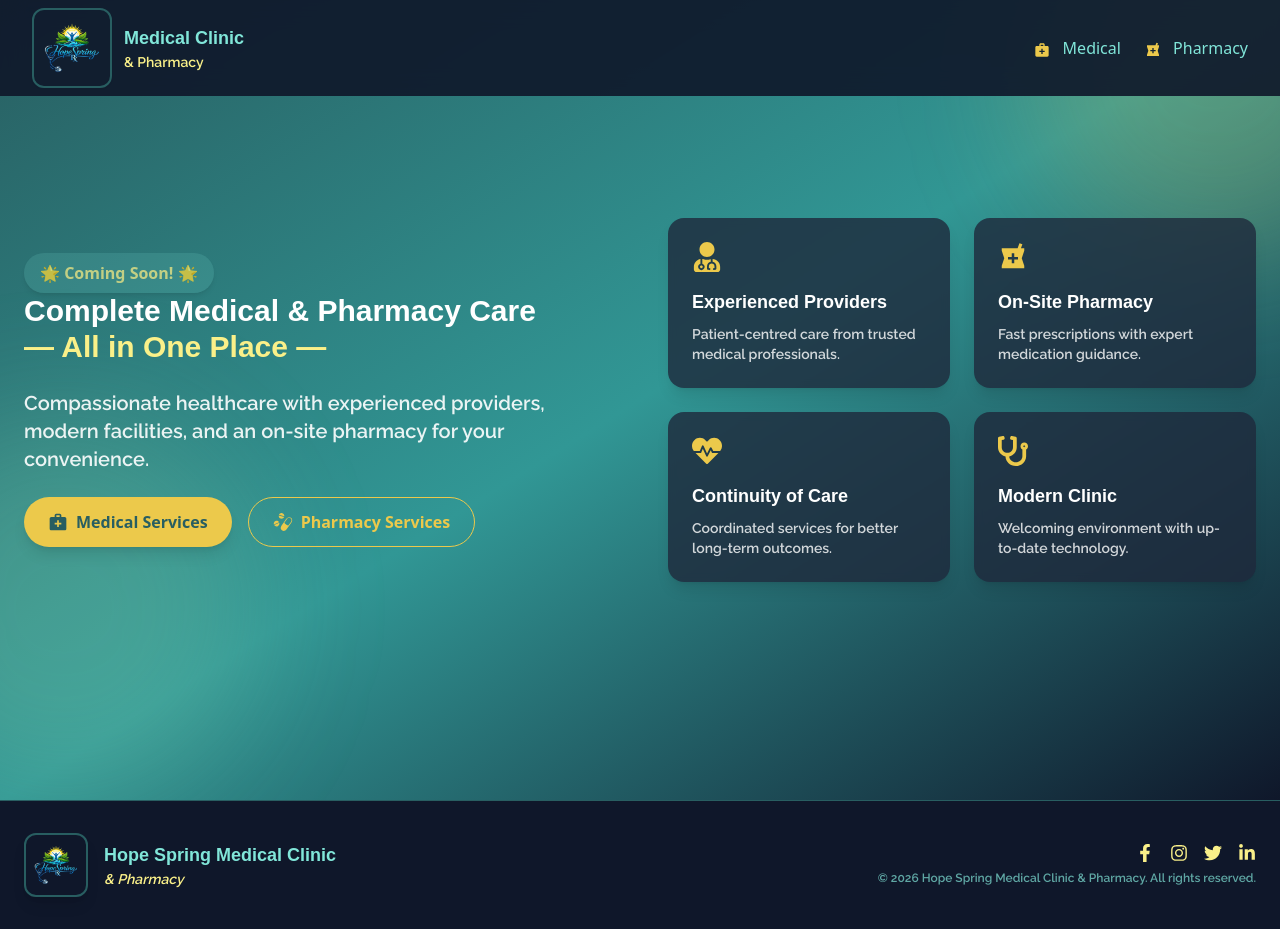
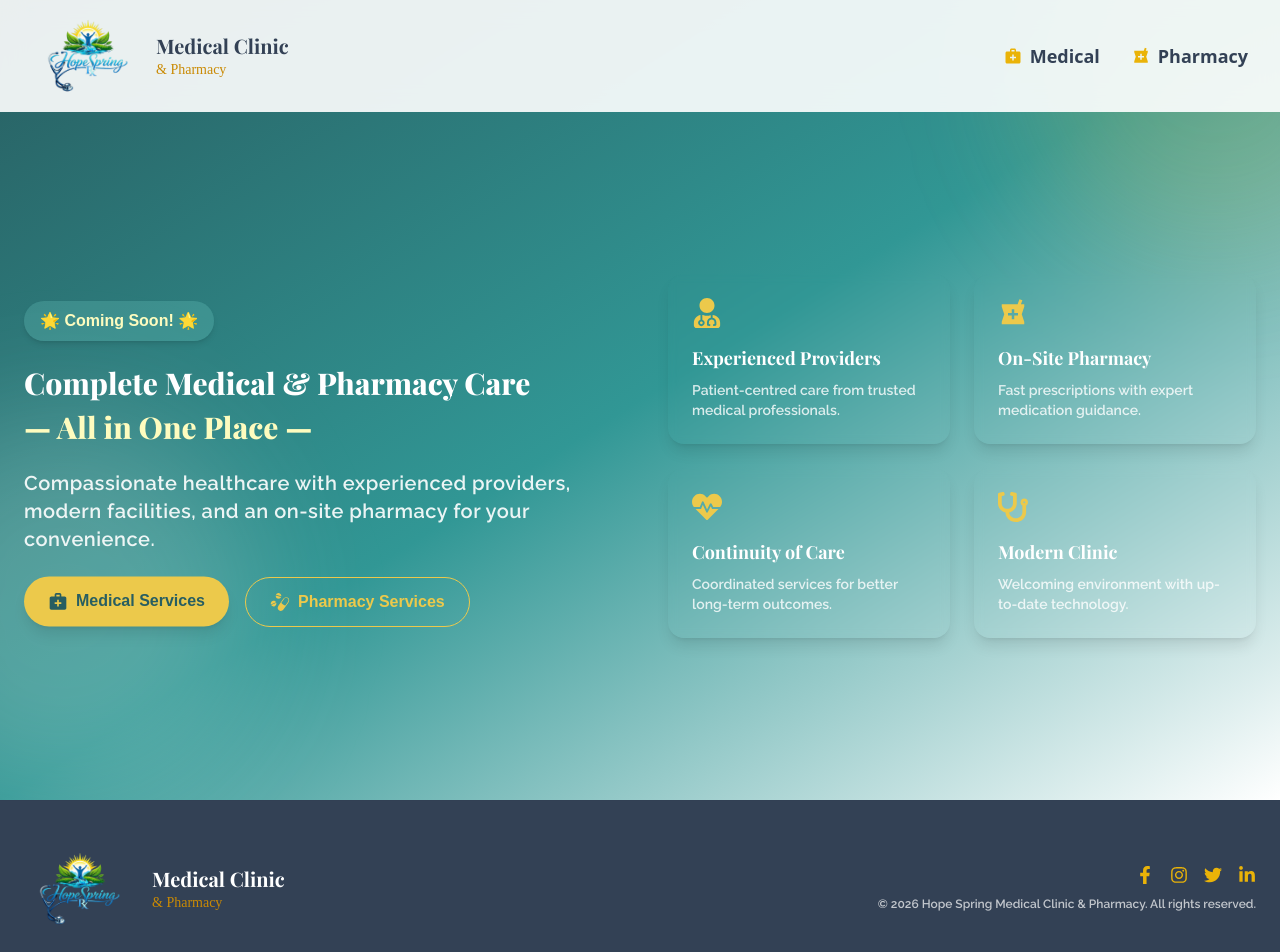
Before and after one commit to IshaPatel-1992/HopeSpringClinicPharmacy, a React (Create React App) app: page / in a window 1280 px wide. Shown: the top 952 px of the page. Before the commit the page ends 929 px from the top, so only its background shows below. Built offline with nearby package versions, Linux system fonts and the light colour scheme.

Commit message:
Theme changes from dark to light

```diff
--- a/src/components/Footer.jsx
+++ b/src/components/Footer.jsx
@@ -1,5 +1,5 @@
 import React from "react";
-import logo from "../assets/logo/Logo1.png";
+import logo from "../assets/logo/hope_spring_logo_2048.png";
 import {
   FaFacebookF,
   FaInstagram,
@@ -9,34 +9,38 @@ import {
 
 export default function Footer() {
   return (
-    <footer className="bg-dark text-white py-8 font-raleway border-t border-teal-dark">
+    <footer className="bg-blue-darkBlue text-white py-8 font-raleway border-t border-blue-darkBlue/70">
       <div className="max-w-7xl mx-auto px-6 flex flex-col md:flex-row items-center justify-between">
 
         {/* Logo and Clinic Name */}
-        <div className="flex items-center space-x-4 mb-4 md:mb-0">
-          <img
+        <div className="flex items-center space-x-4 mb-6 md:mb-0">
+         <img
             src={logo}
-            alt="Hope Spring Logo"
-            className="h-16 w-auto rounded-xl border-2 border-teal-dark shadow-lg transition duration-500 hover:scale-105"
+            alt="Clinic Logo"
+            className="h-24 md:h-28 w-auto"
           />
           <div className="leading-tight">
-            <div className="text-lg text-teal-light font-semibold font-space">
-              Hope Spring Medical Clinic
-            </div>
-            <div className="text-sm text-yellow-light italic font-raleway">
+            <div className="text-white font-bold text-xl" style={{ fontFamily: "'Playfair Display', serif" }}>
+  Medical Clinic
+</div>
+
+            <div
+              className="text-sm text-yellow-600"
+              style={{ fontFamily: "'Great Vibes', cursive" }}
+            >
               & Pharmacy
             </div>
           </div>
         </div>
 
         {/* Socials & Copyright */}
-        <div className="flex flex-col items-center md:items-end space-y-2">
-          <div className="flex space-x-4 text-yellow-light text-lg">
+        <div className="flex flex-col items-center md:items-end space-y-3">
+          <div className="flex space-x-4 text-yellow-500 text-lg">
             <a
               href="https://www.facebook.com"
               target="_blank"
               rel="noopener noreferrer"
-              className="hover:text-teal-light transition duration-300"
+              className="hover:text-white transition duration-300"
               aria-label="Facebook"
             >
               <FaFacebookF />
@@ -45,7 +49,7 @@ export default function Footer() {
               href="https://www.instagram.com"
               target="_blank"
               rel="noopener noreferrer"
-              className="hover:text-teal-light transition duration-300"
+              className="hover:text-white transition duration-300"
               aria-label="Instagram"
             >
               <FaInstagram />
@@ -54,7 +58,7 @@ export default function Footer() {
               href="https://twitter.com"
               target="_blank"
               rel="noopener noreferrer"
-              className="hover:text-teal-light transition duration-300"
+              className="hover:text-white transition duration-300"
               aria-label="Twitter"
             >
               <FaTwitter />
@@ -63,14 +67,14 @@ export default function Footer() {
               href="https://www.linkedin.com"
               target="_blank"
               rel="noopener noreferrer"
-              className="hover:text-teal-light transition duration-300"
+              className="hover:text-white transition duration-300"
               aria-label="LinkedIn"
             >
               <FaLinkedinIn />
             </a>
           </div>
 
-          <div className="text-xs text-teal-light/70 text-center md:text-right mt-1">
+          <div className="text-xs text-white/70 text-center md:text-right mt-1">
             &copy; {new Date().getFullYear()} Hope Spring Medical Clinic & Pharmacy. All rights reserved.
           </div>
         </div>
--- a/src/components/Hero.jsx
+++ b/src/components/Hero.jsx
@@ -8,42 +8,58 @@ export default function HeroSection() {
   return (
     <section
       id="home"
-      className="relative min-h-screen flex items-center bg-gradient-to-br from-teal-dark via-teal to-dark text-white overflow-hidden"
+      className="relative min-h-screen flex items-center pt-28 bg-gradient-to-br from-teal-dark via-teal to-dark text-white overflow-hidden"
     >
       {/* Ambient background glow */}
       <div className="absolute -top-32 -right-32 w-96 h-96 bg-yellow/20 rounded-full blur-3xl" />
       <div className="absolute bottom-0 -left-32 w-96 h-96 bg-green-light/20 rounded-full blur-3xl" />
 
       <div className="relative z-10 max-w-7xl mx-auto px-6 grid grid-cols-1 md:grid-cols-2 gap-14 items-center">
-
         {/* LEFT: Content */}
-        <div>
-          {/* <span className="inline-block mb-4 px-4 py-1 rounded-full bg-yellow text-teal-dark font-bold shadow">
-            Accepting New Patients
-          </span> */}
-
+        <div className="space-y-6">
           {/* Coming Soon Banner */}
-          <p className="mt-4 inline-block px-4 py-2 bg-teal-light/20 text-yellow-light font-semibold rounded-full animate-pulse shadow-md">
+          <p
+            className="mt-4 inline-block px-4 py-2 bg-teal-light/20 text-yellow-light font-semibold rounded-full animate-fadeSlideUp shadow-md font-space"
+            style={{ animationDelay: "0.1s" }}
+          >
             🌟 Coming Soon! 🌟
           </p>
 
-          <h2 className="text-2xl md:text-3xl font-extrabold leading-tight mb-6 font-space">
+          {/* Hero Heading */}
+          <h3
+            className="text-3xl md:text-3xl font-extrabold leading-tight mt-6 mb-6 animate-fadeSlideUp"
+            style={{
+              fontFamily: "'Playfair Display', serif",
+              animationDelay: "0.3s",
+            }}
+          >
             Complete Medical & Pharmacy Care
-            <span className="block text-yellow-light">
+            <span className="block text-yellow-light text-1xl md:text-1xl mt-2">
               — All in One Place —
             </span>
-          </h2>
+          </h3>
 
-          <p className="text-lg md:text-xl text-white/90 mb-6 max-w-xl font-raleway">
+          {/* Hero Paragraph */}
+          <p
+            className="text-lg md:text-xl text-white/90 max-w-xl tracking-wide animate-fadeSlideUp"
+            style={{
+              fontFamily: "'Raleway', sans-serif",
+              animationDelay: "0.5s",
+            }}
+          >
             Compassionate healthcare with experienced providers, modern
             facilities, and an on-site pharmacy for your convenience.
           </p>
 
-          {/* CTAs */}
-          <div className="flex flex-col sm:flex-row gap-4 mb-4">
+          {/* CTA Buttons */}
+          <div
+            className="flex flex-col sm:flex-row gap-4 animate-fadeSlideUp"
+            style={{ animationDelay: "0.7s" }}
+          >
             <Link
               to="/medical-services"
-              className="inline-flex items-center gap-2 px-6 py-3 bg-yellow hover:bg-yellow-dark text-teal-dark font-semibold rounded-full shadow-lg transition"
+              className="inline-flex items-center gap-2 px-6 py-3 bg-yellow hover:bg-yellow-dark text-teal-dark font-semibold font-space rounded-full shadow-lg transition transform hover:scale-105 hover:shadow-[0_0_15px_rgba(236,201,75,0.7)] animate-subtleBounce"
+              style={{ animationDelay: "0.9s" }}
             >
               <MdMedicalServices className="text-xl" />
               Medical Services
@@ -51,14 +67,13 @@ export default function HeroSection() {
 
             <Link
               to="/pharmacy-services"
-              className="inline-flex items-center gap-2 px-6 py-3 border border-yellow text-yellow hover:bg-yellow hover:text-teal-dark font-semibold rounded-full transition"
+              className="inline-flex items-center gap-2 px-6 py-3 border border-yellow text-yellow hover:bg-yellow hover:text-teal-dark font-semibold font-space rounded-full transition transform hover:scale-105 hover:shadow-[0_0_15px_rgba(236,201,75,0.7)] animate-subtleBounce"
+              style={{ animationDelay: "1.1s" }}
             >
               <GiMedicines className="text-xl" />
               Pharmacy Services
             </Link>
           </div>
-
-
         </div>
 
         {/* RIGHT: Feature cards */}
@@ -91,10 +106,26 @@ export default function HeroSection() {
 
 function FeatureCard({ icon, title, text }) {
   return (
-    <div className="bg-dark-soft/80 backdrop-blur-sm p-6 rounded-2xl shadow-lg hover:bg-dark-muted transition">
-      <div className="text-yellow text-3xl mb-4">{icon}</div>
-      <h3 className="text-lg font-semibold mb-2 font-space">{title}</h3>
-      <p className="text-sm text-white/80 font-raleway">{text}</p>
+    <div className="group bg-dark-soft/80 backdrop-blur-sm p-6 rounded-2xl shadow-lg
+                    hover:shadow-2xl hover:scale-105 hover:bg-dark-soft/90
+                    transition duration-300 ease-out cursor-pointer">
+      <div className="text-yellow text-3xl mb-4 transform transition duration-500
+                      group-hover:text-yellow-light group-hover:rotate-12">
+        {icon}
+      </div>
+
+      <h3
+        className="text-lg font-semibold mb-2"
+        style={{ fontFamily: "'Playfair Display', serif" }}
+      >
+        {title}
+      </h3>
+      <p
+        className="text-sm text-white/80"
+        style={{ fontFamily: "'Raleway', sans-serif" }}
+      >
+        {text}
+      </p>
     </div>
   );
 }
--- a/src/components/Navbar1.jsx
+++ b/src/components/Navbar1.jsx
@@ -8,7 +8,7 @@ const menuItems = [
   {
     label: "Medical",
     href: "/medical-services",
-    icon: <MdMedicalServices className="inline mr-2 text-yellow" />,
+    icon: <MdMedicalServices className="inline mr-2 text-yellow-500" />,
     submenu: [
       { label: "Family Practice", href: "/medical-services", desc: "Personalized care for all ages" },
       { label: "Walk-in Clinic", href: "/medical-services", desc: "No appointment? No problem." },
@@ -17,7 +17,7 @@ const menuItems = [
   {
     label: "Pharmacy",
     href: "/pharmacy-services",
-    icon: <MdLocalPharmacy className="inline mr-2 text-yellow" />,
+    icon: <MdLocalPharmacy className="inline mr-2 text-yellow-500" />,
     submenu: [
       { label: "Vaccinations & Immunizations", href: "/pharmacy-services", desc: "Flu shots, travel vaccines & more" },
       { label: "Consultation", href: "/pharmacy-services", desc: "Private consultations & medication reviews" },
@@ -27,7 +27,7 @@ const menuItems = [
   },
 ];
 
-export default function Navbar1() {
+export default function Navbar() {
   const [menuOpen, setMenuOpen] = useState(false);
   const [scrolling, setScrolling] = useState(false);
   const [openSubmenuIndex, setOpenSubmenuIndex] = useState(null);
@@ -38,60 +38,68 @@ export default function Navbar1() {
     return () => window.removeEventListener("scroll", handleScroll);
   }, []);
 
-  const toggleSubmenu = (index) => setOpenSubmenuIndex(openSubmenuIndex === index ? null : index);
-  const closeMenu = () => { setMenuOpen(false); setOpenSubmenuIndex(null); };
+  const toggleSubmenu = (index) =>
+    setOpenSubmenuIndex(openSubmenuIndex === index ? null : index);
+
+  const closeMenu = () => {
+    setMenuOpen(false);
+    setOpenSubmenuIndex(null);
+  };
 
   return (
     <header
-      className={`fixed top-0 w-full h-24 z-50 transition-all duration-300
-      ${scrolling ? "bg-dark shadow-lg" : "bg-dark/90 backdrop-blur-md"}`}
+      className={`fixed w-full top-0 z-50 transition-all duration-300 ${
+        scrolling ? "bg-white shadow-md" : "bg-white/90 backdrop-blur-md"
+      }`}
     >
-      <div className="max-w-7xl mx-auto px-4 sm:px-6 lg:px-8 py-2 flex justify-between items-center">
+      <div className="max-w-7xl mx-auto px-4 sm:px-6 lg:px-8 h-28 flex justify-between items-center">
 
         {/* Logo */}
         <Link to="/#home" className="flex items-center space-x-3">
           <img
             src={logo}
-            alt="Hope Spring Medical Clinic Logo"
-            className="h-16 md:h-20 w-auto rounded-xl border-2 border-teal-dark shadow-sm"
+            alt="Clinic Logo"
+            className="h-24 md:h-28 w-auto"
           />
           <div className="leading-tight">
-            <div className="text-base md:text-lg text-teal-light font-semibold font-space">
-              Medical Clinic
-            </div>
-            <div className="text-xs md:text-sm text-yellow-light font-raleway">
+            <div className="text-blue-darkBlue font-bold text-xl" style={{ fontFamily: "'Playfair Display', serif" }}>
+  Medical Clinic
+</div>
+
+            <div
+              className="text-sm text-yellow-600"
+              style={{ fontFamily: "'Great Vibes', cursive" }}
+            >
               & Pharmacy
             </div>
           </div>
         </Link>
 
         {/* Desktop Menu */}
-        <nav className="hidden lg:flex items-center space-x-6 text-sm md:text-base">
+        <nav className="hidden lg:flex items-center space-x-8 text-lg">
           {menuItems.map((item, index) => (
             <div key={item.label} className="relative group">
               <a
                 href={item.href}
-                className="text-teal-light hover:text-yellow font-medium transition"
+                className="flex items-center text-blue-darkBlue font-semibold hover:text-yellow-400 transition"
               >
                 {item.icon} {item.label}
               </a>
 
               {item.submenu && (
-                <div className="absolute left-0 mt-2 w-[420px] max-h-72 overflow-y-auto
-                  bg-dark-soft border border-teal-dark/30 rounded-xl shadow-xl
-                  invisible opacity-0 group-hover:visible group-hover:opacity-100 transition-all duration-300 z-50">
+                <div className="absolute left-0 mt-3 w-[500px] max-h-80 overflow-y-auto bg-white shadow-md border border-blue-200 rounded-xl invisible opacity-0 group-hover:visible group-hover:opacity-100 transition-all duration-300 z-50">
                   <ul className="grid grid-cols-1 md:grid-cols-2 gap-3 p-4">
                     {item.submenu.map((sub) => (
                       <li key={sub.label}>
                         <a
                           href={sub.href}
-                          className="block p-2 rounded-lg hover:bg-teal-dark/20 transition"
+                          onClick={closeMenu}
+                          className="flex items-start p-3 rounded-md hover:bg-yellow-50 transition"
                         >
-                          <div className="font-medium text-teal-light">
-                            {sub.label}
-                          </div>
-                          <div className="text-xs text-teal-light/70">
-                            {sub.desc}
+                          {item.icon}
+                          <div className="ml-2">
+                            <div className="font-semibold text-blue-darkBlue">{sub.label}</div>
+                            <div className="text-sm text-blue-darkBlue/80">{sub.desc}</div>
                           </div>
                         </a>
                       </li>
@@ -107,7 +115,7 @@ export default function Navbar1() {
         <div className="lg:hidden">
           <button
             onClick={() => setMenuOpen(!menuOpen)}
-            className="text-2xl text-teal-light hover:text-yellow transition"
+            className="text-blue-darkBlue text-3xl"
           >
             <GiHamburgerMenu />
           </button>
@@ -116,32 +124,33 @@ export default function Navbar1() {
 
       {/* Mobile Menu */}
       {menuOpen && (
-        <div className="lg:hidden bg-dark-soft border-t border-teal-dark/30 px-4 pb-4 pt-3 shadow-lg text-sm">
-          <ul className="space-y-2">
+        <div className="lg:hidden bg-white px-6 pb-6 pt-3 shadow-md">
+          <ul className="space-y-4">
             {menuItems.map((item, index) => (
               <div key={item.label}>
                 {item.submenu ? (
                   <>
                     <button
                       onClick={() => toggleSubmenu(index)}
-                      className="w-full flex justify-between items-center text-teal-light font-medium hover:text-yellow"
+                      className="w-full flex justify-between items-center text-blue-darkBlue text-lg font-semibold hover:text-yellow-400 transition"
                     >
                       <span className="flex items-center">
                         {item.icon}{item.label}
                       </span>
-                      <span>{openSubmenuIndex === index ? "−" : "+"}</span>
+                      <span>{openSubmenuIndex === index ? "-" : "+"}</span>
                     </button>
 
                     {openSubmenuIndex === index && (
-                      <ul className="mt-2 ml-4 space-y-1">
+                      <ul className="mt-2 ml-4 space-y-2 bg-white rounded-lg shadow-md p-2">
                         {item.submenu.map((sub) => (
                           <li key={sub.label}>
                             <a
                               href={sub.href}
                               onClick={closeMenu}
-                              className="block text-teal-light/80 hover:text-yellow text-sm"
+                              className="text-blue-darkBlue hover:text-yellow-500 text-sm flex items-center p-1 rounded transition"
                             >
-                              {sub.label}
+                              {item.icon}
+                              <span className="ml-2">{sub.label}</span>
                             </a>
                           </li>
                         ))}
@@ -151,7 +160,8 @@ export default function Navbar1() {
                 ) : (
                   <a
                     href={item.href}
-                    className="block text-teal-light font-medium hover:text-yellow"
+                    onClick={closeMenu}
+                    className="block text-yellow-500 text-lg font-semibold hover:text-yellow-400 transition"
                   >
                     {item.icon}{item.label}
                   </a>
--- a/src/pages/Home.jsx
+++ b/src/pages/Home.jsx
@@ -22,7 +22,7 @@ export default function Home() {
 
         {/* <link rel="canonical" href="https://greenwichhealth.ca" /> */}
       </Helmet>
-      <Hero/>
+      <Hero />
     </>
   );
 }
--- a/tailwind.config.js
+++ b/tailwind.config.js
@@ -1,40 +1,71 @@
 /** @type {import('tailwindcss').Config} */
 module.exports = {
-  content: [
-    "./src/**/*.{js,jsx,ts,tsx}",
-  ],
+  content: ["./src/**/*.{js,jsx,ts,tsx}"],
   theme: {
     extend: {
+      keyframes: {
+        fadeSlideUp: {
+          '0%': { opacity: 0, transform: 'translateY(20px)' },
+          '100%': { opacity: 1, transform: 'translateY(0)' },
+        },
+        subtleBounce: {
+          '0%, 100%': { transform: 'translateY(0)' },
+          '50%': { transform: 'translateY(-4px)' }, // subtle lift
+        },
+      },
+      animation: {
+        fadeSlideUp: 'fadeSlideUp 0.8s ease-out forwards',
+        subtleBounce: 'subtleBounce 1.5s ease-in-out infinite',
+      },
       colors: {
+        /* 🩵 TEAL – primary healthcare accent */
         teal: {
           light: "#81E6D9",
           DEFAULT: "#319795",
           dark: "#285E61",
         },
+
+        /* 🔵 BLUE – main structure (navbar, hero, footer) */
         blue: {
-          light: "#63B3ED",
+          light: "#E6F0FA",
           DEFAULT: "#2B6CB0",
-          dark: "#1A365D",
+          dark: "#1E4E79",
+          darkBlue: "#334155", // new color for text, headings, submenu
         },
+
+        /* 🌿 GREEN – pharmacy / wellness */
         green: {
-          light: "#9AE6B4",
-          DEFAULT: "#38A169",
-          dark: "#276749",
+          light: "#F0FFF4",
+          DEFAULT: "#9AE6B4",
+          dark: "#38A169",
         },
+
+        /* 🌼 YELLOW – attention only (sparingly) */
         yellow: {
-          light: "#FAF089",
+          light: "#FEFCBF",
           DEFAULT: "#ECC94B",
           dark: "#B7791F",
         },
-        dark: {
-          DEFAULT: "#0F172A",
-          soft: "#1E293B",
-          muted: "#334155",
+
+        /* 🌫️ NEUTRAL – replaces heavy “dark” */
+        neutral: {
+          light: "#F8FAFC",
+          DEFAULT: "#F1F5F9",
+          soft: "#E2E8F0",
+          muted: "#CBD5E1",
+        },
+
+        /* ✍️ TEXT – accessibility friendly */
+        text: {
+          primary: "#1F2937",
+          secondary: "#4B5563",
+          muted: "#6B7280",
+          inverse: "#E6F0FA",
         },
       },
       fontFamily: {
-        space: ['"Space Grotesk"', 'sans-serif'],
-        raleway: ['Raleway', 'sans-serif'],
+        space: ['"Space Grotesk"', "sans-serif"],
+        raleway: ["Raleway", "sans-serif"],
       },
     },
   },
```
